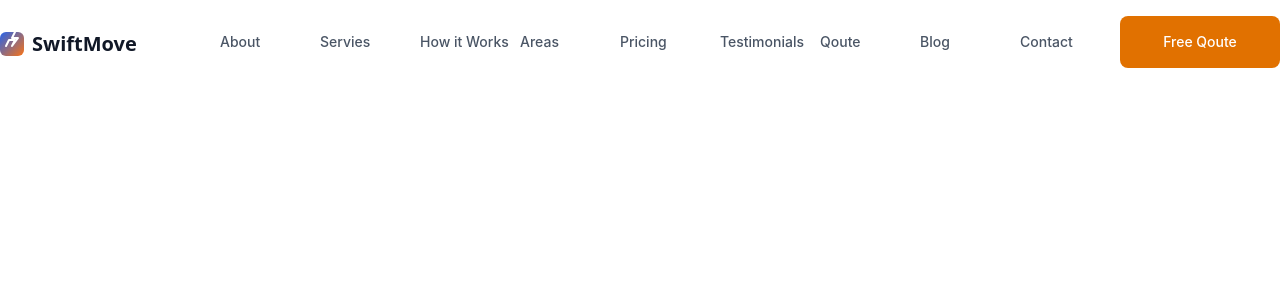
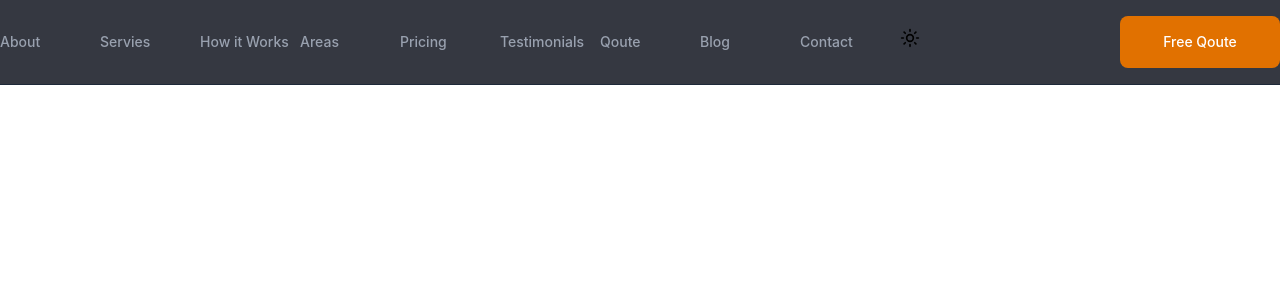
Before and after one commit to Nomikhan123786/SwiftMove_Clone, a React app: page / in a window 1280 px wide. Shown: the top 300 px of the page. Built offline with nearby package versions, Linux system fonts and the light colour scheme; the HTML template or start-up script is replaced by a standard one.

Commit message:
Add dark mode

```diff
--- a/src/App.jsx
+++ b/src/App.jsx
@@ -1,12 +1,23 @@
 import { BrowserRouter } from "react-router-dom";
 import Navbar from "./components/Navbar";
 import { useState } from "react";
-
+import { useEffect } from "react";
 function App() {
+  const [darkMode, setDarkMode] = useState(true);
+  useEffect(() => {
+    const root = document.documentElement;
+    if (darkMode) {
+      root.classList.add("dark");
+      localStorage.setItem("theme", "dark");
+    } else {
+      root.classList.remove("dark");
+      localStorage.setItem("theme", "light");
+    }
+  }, [darkMode]);
   return (
     <>
       <BrowserRouter>
-        <Navbar />
+        <Navbar darkMode={darkMode} setDarkMode={setDarkMode} />
       </BrowserRouter>
     </>
   );
--- a/src/components/Navbar.jsx
+++ b/src/components/Navbar.jsx
@@ -1,14 +1,15 @@
-import React from "react";
 import logo from "../assets/images/logo.svg";
 import { Link } from "react-router-dom";
-const Navbar = () => {
+import { Sun, Moon } from "lucide-react";
+const Navbar = ({ darkMode, setDarkMode }) => {
   return (
+    <header className="sticky top-0 z-50 w-full border-b border-gray-200 bg-white/80 backdrop-blur-lg transition-all dark:border-gray-800 dark:bg-gray-950/80">
       <div className="container mx-auto flex py-1 ">
         <div className="py-5 h-8 w-full lg:h-10 dark:hidden">
           <img src={logo} alt="" />
         </div>
         <div className="  hidden lg:flex lg:items-center lg:gap-8">
-        <ul className="flex [&>*]:flex-3 [&>*]:w-25 [&>*]:py-5 [&>*]:text-sm [&>*]:font-medium [&>*]:text-gray-600 [&>*]:transition-colors [&>*]:hover:text-gray-900 [&>*]:dark:text-gray-400 [&>*]:dark:hover:text-white">
+          <ul className="flex [&>*]:flex-3 [&>*]:w-25 [&>*]:py-5 [&>*]:text-sm [&>*]:font-medium [&>*]:text-gray-600 [&>*]:transition-colors [&>*]:hover:text-gray-900 [&>*]:dark:text-gray-400 [&>*]:dark:hover:text-white ">
             <li>
               <Link>About </Link>
             </li>
@@ -38,13 +39,18 @@ const Navbar = () => {
             </li>
           </ul>
         </div>
-      <div></div>
+        <div className="w-60  py-6 size-7">
+          <button onClick={() => setDarkMode(!darkMode)}>
+            {darkMode ? <Sun size={20} /> : <Moon size={20} />}
+          </button>
+        </div>
         <div className=" hidden sm:flex block w-40 h-13 rounded-lg bg-amber-600 px-5 my-3 text-center text-lg font-medium text-white transition-colors hover:bg-accent-600">
-        <button className="block w-35 rounded-lg bg-amber-600 px-5 py-2 text-center text-sm font-medium text-white transition-colors hover:bg-accent-600">
+          <button className="block w-35 rounded-lg bg-amber-600 px-5 py-0.5 text-center text-sm font-medium text-white transition-colors hover:bg-accent-600">
             Free Qoute
           </button>
         </div>
       </div>
+    </header>
   );
 };
 
--- a/src/index.css
+++ b/src/index.css
@@ -1 +1,2 @@
 @import "tailwindcss";
+@custom-variant dark (&:where(.dark, .dark *));
```
Lines whose indentation alone changed are shown as unchanged.
